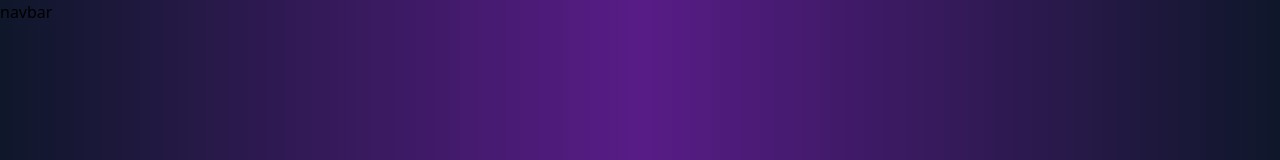
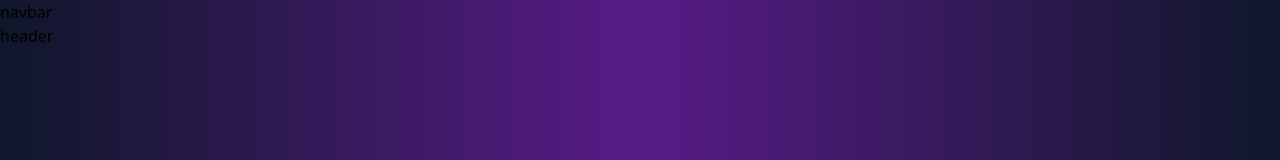
Before and after one commit to MD-Ismail75/Job-Portal-By-IIUC_VhaiBrothers, a React (Vite) app: page / in a window 1280 px wide. Shown: the top 160 px of the page. Built offline with nearby package versions, Linux system fonts and the light colour scheme.

Commit message:
Header Create

```diff
--- a/src/App.jsx
+++ b/src/App.jsx
@@ -1,10 +1,12 @@
 import Navbar from "./components/Navbar"
+import Header from "./components/Header"
 
 function App(){
 
   return (
     <div>
       <Navbar />
+      <Header />
     </div>
   )
 }
--- /dev/null
+++ b/src/components/Header/index.jsx
@@ -0,0 +1,11 @@
+import React from 'react'
+
+function Header() {
+  return (
+    <div>
+	header
+    </div>
+  )
+}
+
+export default Header
```
